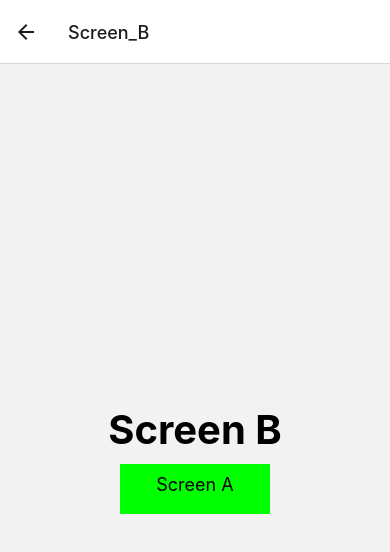
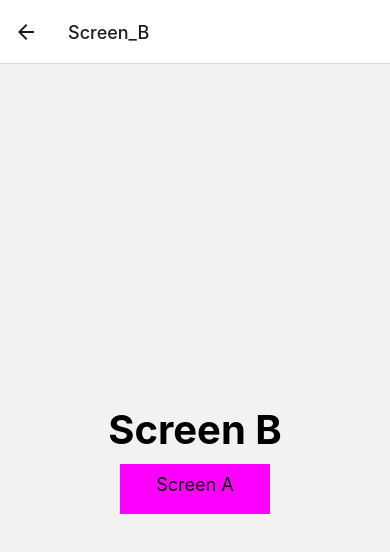
Before and after one commit to benNjogu/mainapp, a React Native app: screen /Screen_B in a window 390 px wide. Shown: the top 552 px of the page. Built offline with nearby package versions, Linux system fonts and the light colour scheme.

Commit message:
Refactoring

```diff
--- a/App.jsx
+++ b/App.jsx
@@ -1,75 +1,21 @@
 import {NavigationContainer} from '@react-navigation/native';
 import {createStackNavigator} from '@react-navigation/stack';
 import React, {useState} from 'react';
-import {View, Text, StyleSheet} from 'react-native';
 
-import CustomButton from './components/CustomButton';
+import ScreenA from './screens/ScreenA';
+import ScreenB from './screens/ScreenB';
 
 const stack = createStackNavigator();
-
-const ScreenA = ({navigation}) => {
-  const handlePress = () => {
-    navigation.navigate('Screen_B');
-  };
-
-  return (
-    <View style={styles.body}>
-      <Text style={styles.text}>Screen A</Text>
-      <CustomButton
-        onPress={handlePress}
-        title={'Screen B'}
-        color={'#ff00ff'}
-      />
-    </View>
-  );
-};
-
-const ScreenB = ({navigation}) => {
-  const handlePress = () => {
-    // navigation.navigate('Screen_A');
-    navigation.goBack();
-  };
-
-  return (
-    <View style={styles.body}>
-      <Text style={styles.text}>Screen B</Text>
-      <CustomButton
-        onPress={handlePress}
-        title={'Screen A'}
-        color={'#00ff00'}
-      />
-    </View>
-  );
-};
 
 const App = () => {
   return (
     <NavigationContainer>
-      <stack.Navigator
-      //screenOptions={{header: () => null}}
-      >
-        <stack.Screen
-          name="Screen_A"
-          component={ScreenA}
-          //options={{header: () => null}}
-        />
+      <stack.Navigator>
+        <stack.Screen name="Screen_A" component={ScreenA} />
         <stack.Screen name="Screen_B" component={ScreenB} />
       </stack.Navigator>
     </NavigationContainer>
   );
 };
 
-const styles = StyleSheet.create({
-  body: {
-    flex: 1,
-    justifyContent: 'center',
-    alignItems: 'center',
-  },
-  text: {
-    fontSize: 40,
-    fontWeight: 'bold',
-    margin: 10,
-  },
-});
-
 export default App;
--- /dev/null
+++ b/screens/ScreenA.jsx
@@ -0,0 +1,36 @@
+import {View, Text, StyleSheet} from 'react-native';
+import React from 'react';
+
+import CustomButton from '../components/CustomButton';
+
+const ScreenA = ({navigation}) => {
+  const handlePress = () => {
+    navigation.navigate('Screen_B');
+  };
+
+  return (
+    <View style={styles.body}>
+      <Text style={styles.text}>Screen A</Text>
+      <CustomButton
+        onPress={handlePress}
+        title={'Screen B'}
+        color={'#00ff00'}
+      />
+    </View>
+  );
+};
+
+const styles = StyleSheet.create({
+  body: {
+    flex: 1,
+    justifyContent: 'center',
+    alignItems: 'center',
+  },
+  text: {
+    fontSize: 40,
+    fontWeight: 'bold',
+    margin: 10,
+  },
+});
+
+export default ScreenA;
--- /dev/null
+++ b/screens/ScreenB.jsx
@@ -0,0 +1,36 @@
+import {View, Text, StyleSheet} from 'react-native';
+import React from 'react';
+
+import CustomButton from '../components/CustomButton';
+
+const ScreenB = ({navigation}) => {
+  const handlePress = () => {
+    navigation.navigate('Screen_A');
+  };
+
+  return (
+    <View style={styles.body}>
+      <Text style={styles.text}>Screen B</Text>
+      <CustomButton
+        onPress={handlePress}
+        title={'Screen A'}
+        color={'#ff00ff'}
+      />
+    </View>
+  );
+};
+
+const styles = StyleSheet.create({
+  body: {
+    flex: 1,
+    justifyContent: 'center',
+    alignItems: 'center',
+  },
+  text: {
+    fontSize: 40,
+    fontWeight: 'bold',
+    margin: 10,
+  },
+});
+
+export default ScreenB;
```
